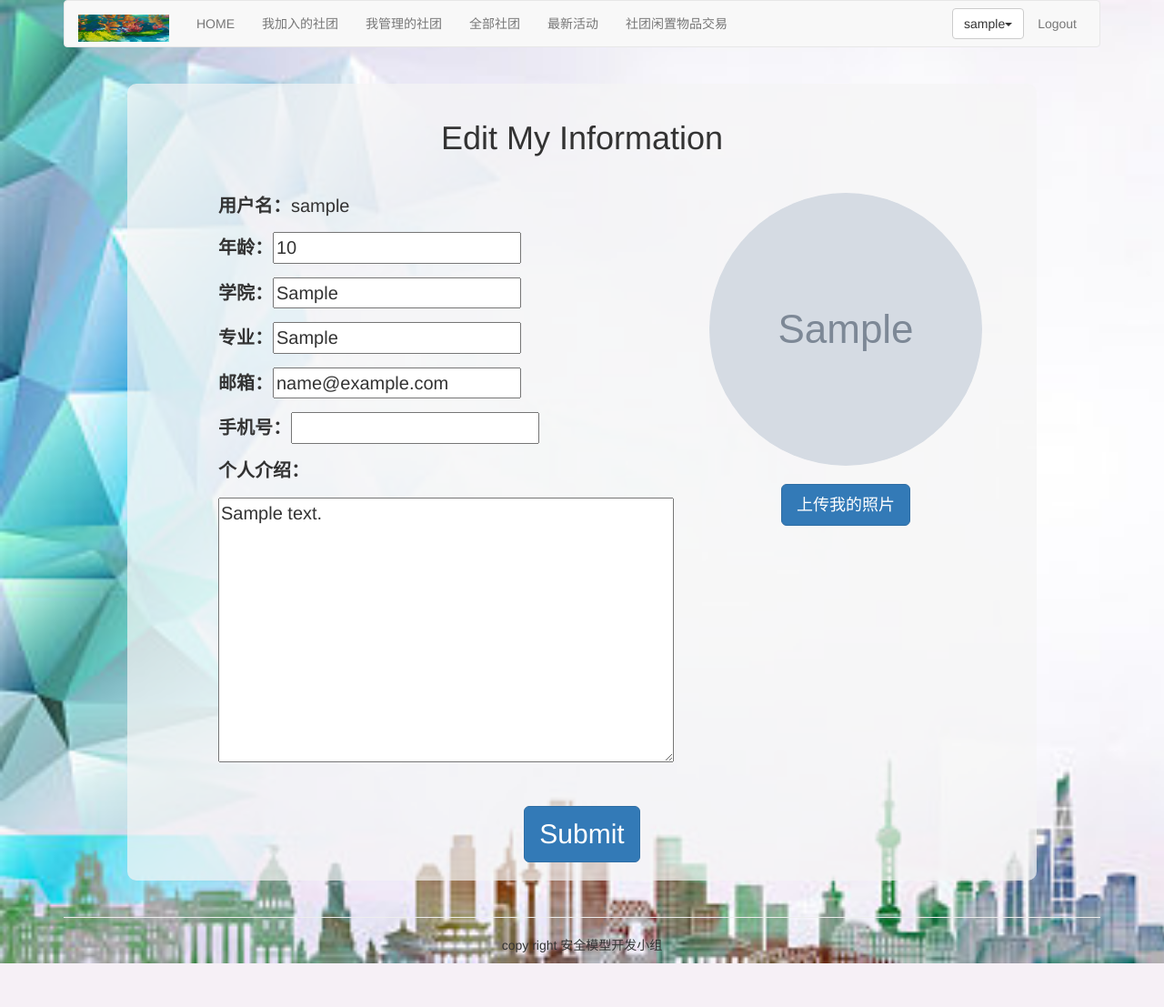
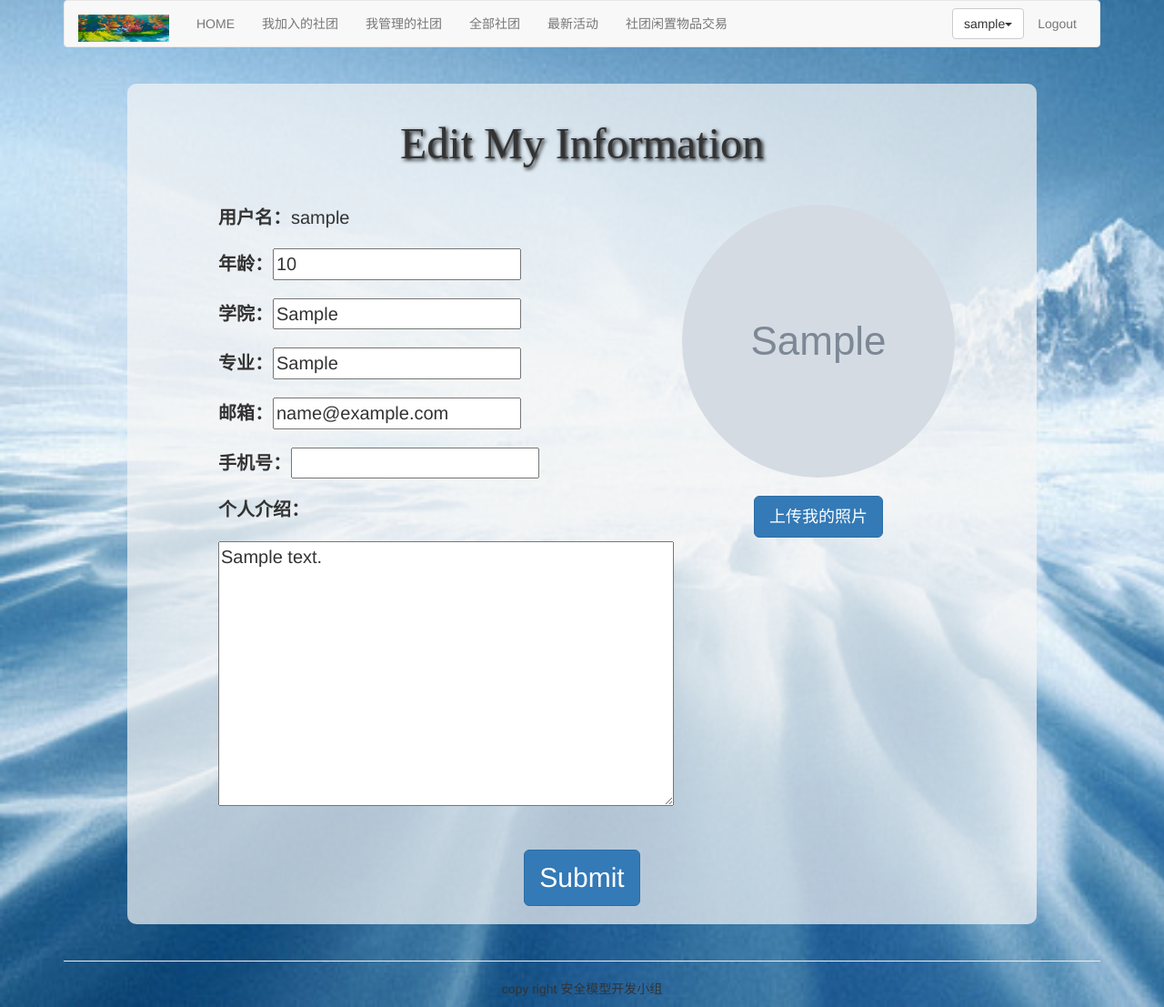
Before and after one commit to rowerman/SJTU_ClubManageSystem, a Django app: a page that uses manage_club/templates/account/myself_edit.html in a window 1280 px wide. Shown: the whole page at 91% size. Before the commit the page ends 1059 px from the top, so only its background shows below. Run offline with Django 4.2, Linux system fonts and the light colour scheme; a user stored in the database is signed in; tables that the repository leaves empty hold one stand-in row (values such as "Sample post"); grey boxes marked "Sample" are stand-in pictures; some libraries are stand-ins or nearby versions.

Commit message:
个人信息html更改
myself myself_edit

```diff
--- a/manage_club/templates/account/myself_edit.html
+++ b/manage_club/templates/account/myself_edit.html
@@ -5,7 +5,7 @@
 
 <style>
     body {
-        background-image: url("{% static './images/background3.jpg' %}");
+        background-image: url("{% static './images/background4.jpeg' %}");
         background-size: cover;
         background-repeat: no-repeat;
 
@@ -26,7 +26,7 @@
         flex-direction: column;
         align-items: center;
         justify-content: center;
-        margin-right: 40px;
+        margin-right: 70px;
 
     }
 
@@ -49,12 +49,49 @@
 
     .fontstyle{
         font-size: 20px;
-        margin-bottom: 15px;
+        margin-bottom: 20px;
     }
 
 
 </style>
 
+
+
+
+<div class="information">
+    <h1 style="font-size: 48px; text-align: center; margin-bottom: 40px; font-family: STCaiyun; text-shadow: 2px 2px 4px #000000;">Edit My Information</h1>
+    <div class="photo">
+    <div class="photo-section">
+        {% if userinfo.photo %}
+        <img name="user_face" src="{{ userinfo.photo | striptags }}" class="img-circle" id="my_photo" width="300px" height="300px">
+        {% else %}
+        <img name="user_face" src="{% static 'images/genshin.png' %}" class="img-circle" id="my_photo" width="300px" height="300px">
+        {% endif %}
+    </div>
+
+    <div>
+        <button class="btn btn-primary btn-lg" id="upload_image" onclick="upload_image_layer()">上传我的照片</button>
+    </div>
+        </div>
+
+        <form class="form-horizontal" action="." method="post" onsubmit="return validateForm()">
+            {% csrf_token %}
+            <div class="fontstyle"><span style="font-family: STHupo;">用户名：</span>{{ user.username }}</div>
+            <div class="fontstyle"><span style="font-family: STHupo;">年龄：</span>{{ userinfo_form.age }}</div>
+            <div class="fontstyle"><span style="font-family: STHupo;">学院：</span>{{ userinfo_form.school}}</div>
+            <div class="fontstyle"><span style="font-family: STHupo;">专业：</span>{{ userinfo_form.department }}</div>
+            <div class="fontstyle"><span style="font-family: STHupo;">邮箱：</span>{{ user_form.email }}</div>
+            <div class="fontstyle"><span style="font-family: STHupo;">手机号：</span>{{ userinfo_form.phone }}</div>
+            <div class="fontstyle"><span style="font-family: STHupo;">个人介绍：</span></div>
+            <div class="fontstyle" style="margin-left: 80px; ">{{ userinfo_form.aboutme }}</div>
+
+            <div class="button-section">
+                <input type="submit" class="btn btn-primary btn-lg" value="Submit" style="font-size:30px;" onclick="showSuccessMessage()">
+            </div>
+        </form>
+
+
+</div>
 
 <script type="text/javascript" src='{% static "js/jquery.js" %}'></script>
 <script type="text/javascript" src="{% static 'js/layer.js' %}"></script>
@@ -94,40 +131,5 @@
       }
 </script>
 
-<div class="information">
-    <h1 style="text-align: center; margin-bottom: 40px;">Edit My Information</h1>
-    <div class="photo">
-    <div class="photo-section">
-        {% if userinfo.photo %}
-        <img name="user_face" src="{{ userinfo.photo | striptags }}" class="img-circle" id="my_photo" width="300px" height="300px">
-        {% else %}
-        <img name="user_face" src="{% static 'images/genshin.png' %}" class="img-circle" id="my_photo" width="300px" height="300px">
-        {% endif %}
-    </div>
-
-    <div>
-        <button class="btn btn-primary btn-lg" id="upload_image" onclick="upload_image_layer()">上传我的照片</button>
-    </div>
-        </div>
-
-        <form class="form-horizontal" action="." method="post" onsubmit="return validateForm()">
-            {% csrf_token %}
-            <div class="fontstyle"><span>用户名：</span>{{ user.username }}</div>
-            <div class="fontstyle"><span>年龄：</span>{{ userinfo_form.age }}</div>
-            <div class="fontstyle"><span>学院：</span>{{ userinfo_form.school}}</div>
-            <div class="fontstyle"><span>专业：</span>{{ userinfo_form.department }}</div>
-            <div class="fontstyle"><span>邮箱：</span>{{ user_form.email }}</div>
-            <div class="fontstyle"><span>手机号：</span>{{ userinfo_form.phone }}</div>
-            <div class="fontstyle"><span>个人介绍：</span></div>
-            <div class="fontstyle" style="margin-left: 80px;">{{ userinfo_form.aboutme }}</div>
-
-            <div class="button-section">
-                <input type="submit" class="btn btn-primary btn-lg" value="Submit" style="font-size:30px;" onclick="showSuccessMessage()">
-            </div>
-        </form>
-
-
-</div>
-
 
 {% endblock %}
```
Also changed, not shown: manage_club/templates/account/myself.html (+28 -20 lines).
